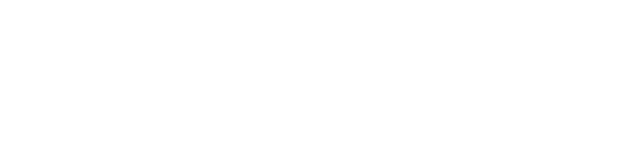
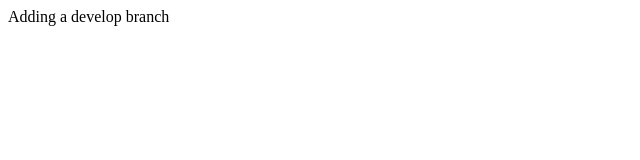
Before and after one commit to kevinwhoffman/actions-test, a plain HTML site: page index.html in a window 1280 px wide. Shown: the whole page, without its empty margins (0-640 px from the left). Drawn offline with Linux system fonts and the light colour scheme.

Commit message:
chore: add develop branch

```diff
--- a/index.html
+++ b/index.html
@@ -1,9 +1,11 @@
 <!DOCTYPE html>
 <html lang="en">
-	<head>
-		<meta charset="UTF-8" />
-		<meta name="viewport" content="width=ale=1.0" />
-		<title>Document</title>
-	</head>
-	<body></body>
+    <head>
+        <meta charset="UTF-8" />
+        <meta name="viewport" content="width=ale=1.0" />
+        <title>Document</title>
+    </head>
+    <body>
+        Adding a develop branch
+    </body>
 </html>
```
Also changed, not shown: 1 other file.
